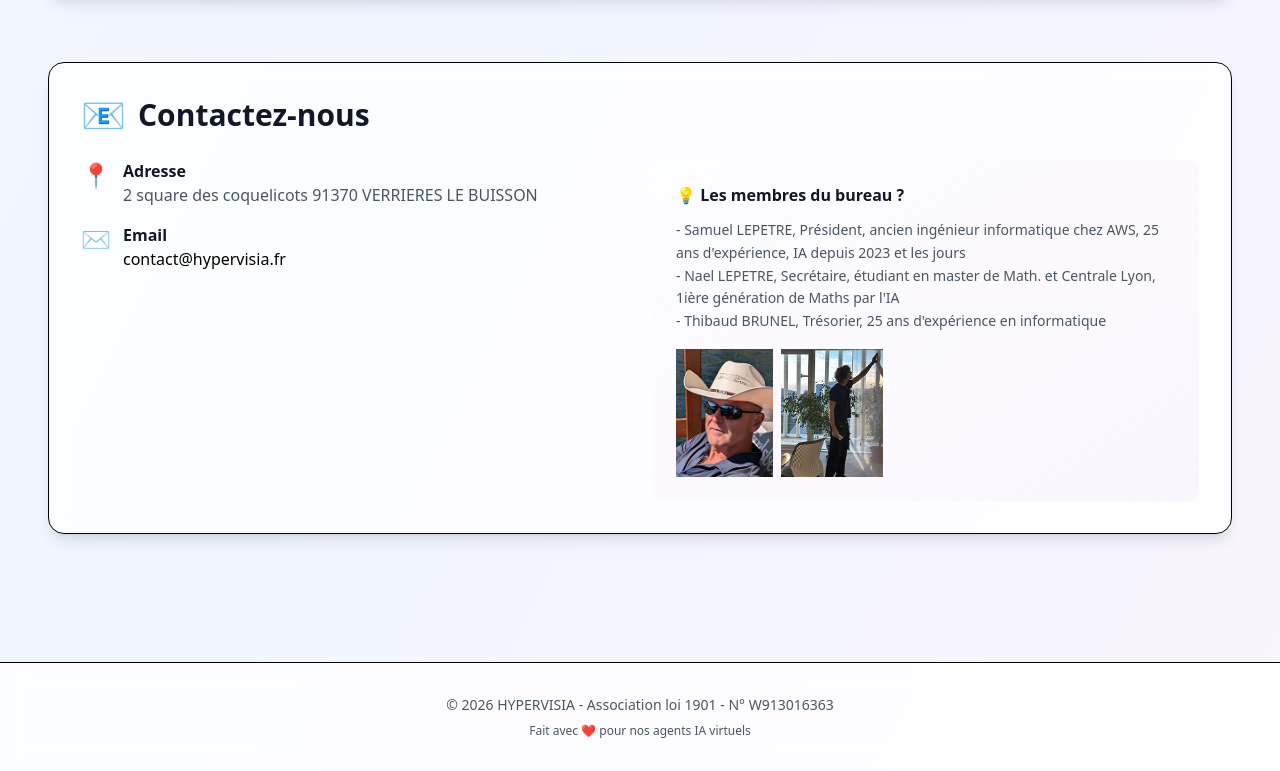
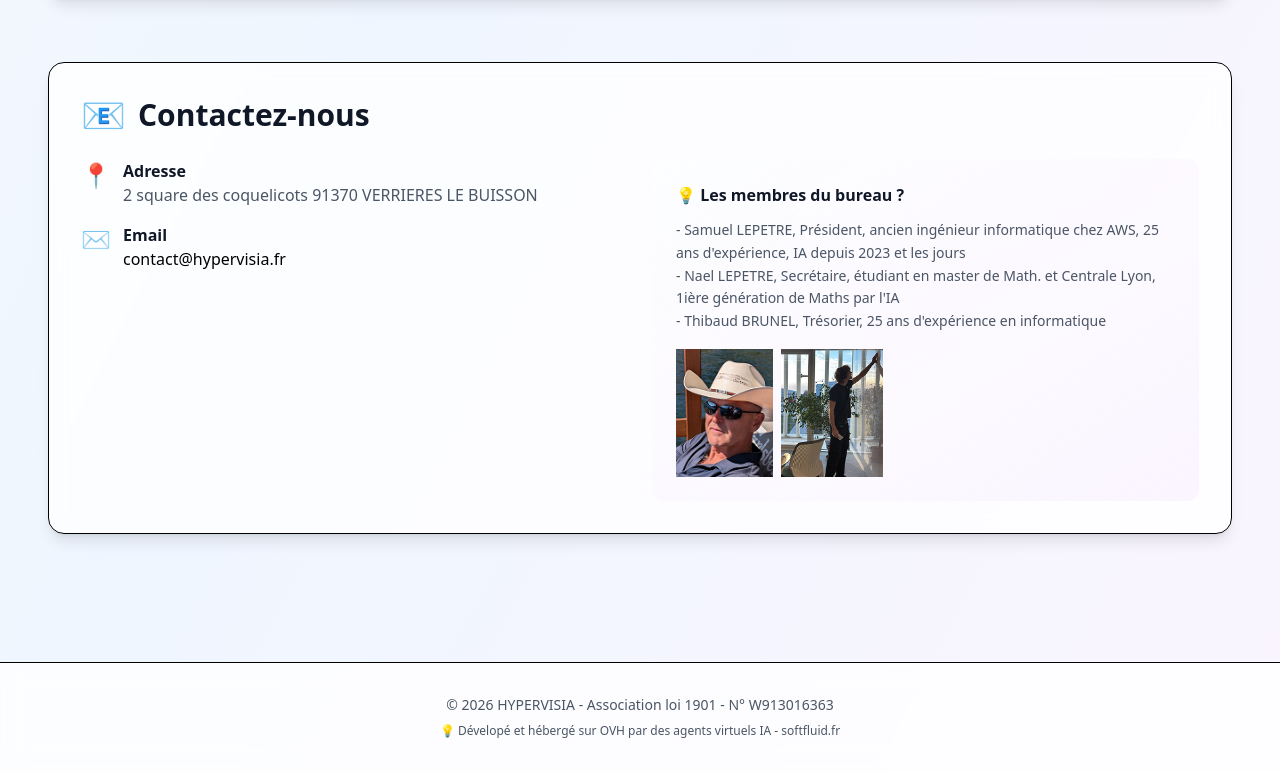
Before and after one commit to Sam9682/ai-hypervisia, a React (Vite) app in the folder frontend/: page / in a window 1280 px wide. Shown: the part 1766-2537 px from the top of the page. Built offline with nearby package versions, Linux system fonts and the light colour scheme; no server answers.

Commit message:
Modify bottom page of web site

```diff
--- a/frontend/src/components/Layout.tsx
+++ b/frontend/src/components/Layout.tsx
@@ -214,7 +214,7 @@ export const Layout = ({ children }: LayoutProps) => {
         <div className="max-w-7xl mx-auto py-8 px-4 sm:px-6 lg:px-8">
           <div className="text-center text-gray-600">
             <p className="text-sm">© 2026 HYPERVISIA - Association loi 1901 - N° W913016363</p>
-            <p className="text-xs mt-2">Fait avec ❤️ pour nos agents IA virtuels</p>
+            <p className="text-xs mt-2">💡 Dévelopé et hébergé sur OVH par des agents virtuels IA - softfluid.fr</p>
           </div>
         </div>
       </footer>
```
